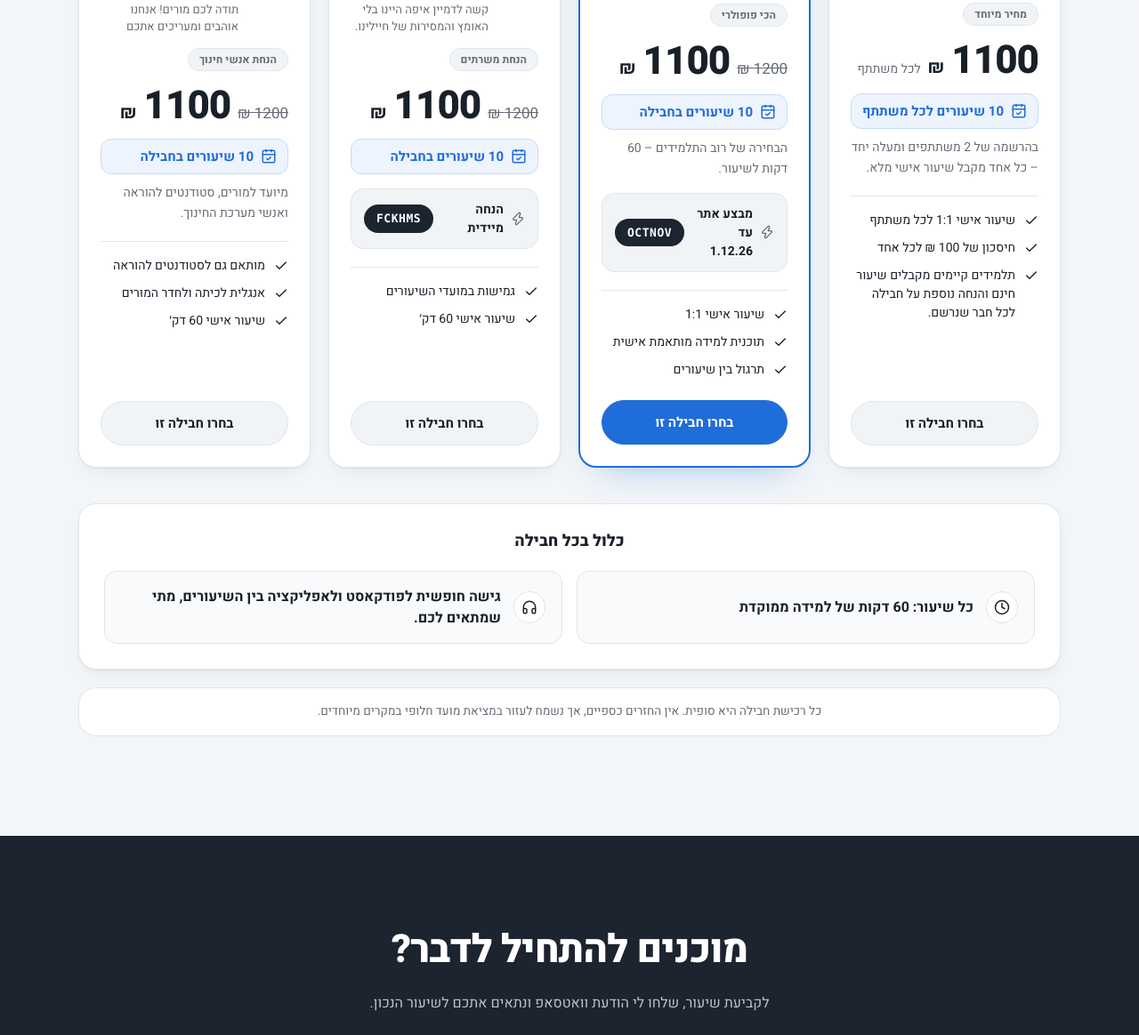
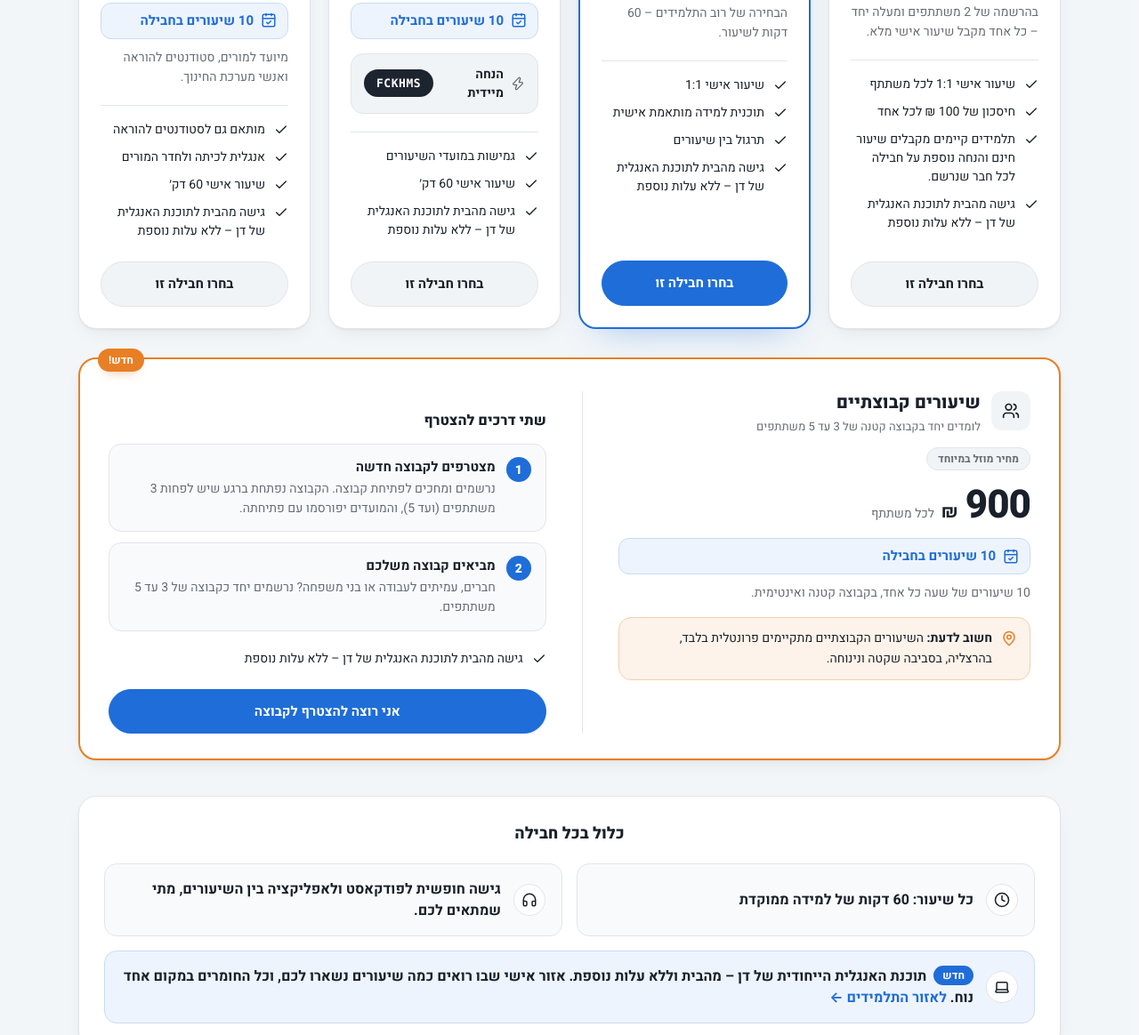
Before and after one commit to dagoldman123/englishdan, a plain HTML site: page index.html in a window 1280 px wide. Shown: the part 5591-6755 px from the top of the page at 89% size. Drawn offline with Linux system fonts and the light colour scheme.

Commit message:
Add group lessons package, Dan's software on all packages, remove OCTNOV deal
- New group package: 900 ILS per participant, 10 one-hour lessons, groups of 3-5,
  two ways to join, frontal only in Herzliya
- Every package now lists free home access to Dan's English software,
  plus a new item in "included in every package" linking to the student area
- Removed the OCTNOV promo entirely; regular package back to 1200 ILS

Co-Authored-By: Claude Opus 5.5 <noreply@anthropic.com>
Claude-Session: https://claude.ai/code/session_0183jhv4qh2BCqTyLgwBkZY2

```diff
--- a/assets/styles.css
+++ b/assets/styles.css
@@ -428,15 +428,6 @@ html.js .reviews.show-all .review.extra { display: flex; }
 /* ---------- Pricing ---------- */
 
 .pricing { padding: 112px 0; background: rgba(241, 244, 247, .6); }
-.promo-banner {
-  max-width: 560px; margin: 0 auto 48px;
-  background: #e3ecfa; border: 1px solid #a9c5ef;
-  border-radius: 16px; padding: 16px 24px; text-align: center;
-}
-.promo-banner b.title { display: block; font-size: 16px; margin-bottom: 6px; }
-.promo-banner p { font-size: 13.5px; color: var(--muted-foreground); }
-.promo-banner .hl { color: var(--accent); }
-
 .plans { display: grid; gap: 24px; align-items: stretch; }
 .plan {
   position: relative;
@@ -508,11 +499,6 @@ html.js .reviews.show-all .review.extra { display: flex; }
   margin-top: 20px; padding: 16px 20px; text-align: center;
   font-size: 13.5px; color: var(--muted-foreground);
 }
-
-/* Promo switch-off after the end date (set by a tiny script in <head>) */
-.after-promo { display: none; }
-html.promo-ended .promo-only { display: none !important; }
-html.promo-ended .after-promo { display: inline; }
 
 /* ---------- Contact ---------- */
 
@@ -655,3 +641,48 @@ html.promo-ended .after-promo { display: inline; }
   font-size: 15px; font-weight: 700; color: var(--accent);
 }
 .plan .lessons .icon { width: 18px; height: 18px; }
+
+/* ---------- Group lessons package ---------- */
+.plan-group { margin-top: 32px; padding: 32px 24px 24px; border: 2px solid var(--highlight); }
+.plan-group .ribbon { background: var(--highlight); box-shadow: 0 6px 14px -8px rgba(232, 127, 37, .7); }
+.group-grid { display: grid; gap: 28px; }
+.group-main, .group-side { display: flex; flex-direction: column; }
+.group-note {
+  margin-top: 16px;
+  display: flex; align-items: flex-start; gap: 10px;
+  background: #fdf3ea; border: 1px solid #f5cfa9;
+  border-radius: 14px; padding: 12px 14px;
+  font-size: 14px; line-height: 1.6;
+}
+.group-note .icon { width: 18px; height: 18px; margin-top: 2px; flex-shrink: 0; color: var(--highlight); }
+.group-options-title { font-size: 16px; font-weight: 800; margin-bottom: 14px; }
+.group-options { display: grid; gap: 12px; margin: 0 0 20px; padding: 0; list-style: none; }
+.group-options li {
+  display: flex; align-items: flex-start; gap: 12px;
+  background: var(--background); border: 1px solid var(--border);
+  border-radius: 14px; padding: 14px 16px;
+}
+.group-options .num {
+  flex-shrink: 0; width: 28px; height: 28px; border-radius: 999px;
+  display: grid; place-items: center;
+  background: var(--accent); color: #fff; font-size: 14px; font-weight: 800;
+}
+.group-options b { display: block; font-size: 15px; margin-bottom: 2px; }
+.group-options p { font-size: 14px; line-height: 1.6; color: var(--muted-foreground); }
+.plan-group .choose { background: var(--accent); color: #fff; border-color: var(--accent); }
+
+/* New item in "included in every package" */
+.included-new { grid-column: 1 / -1; background: #eef4fd; border-color: #c9dbf6; }
+.included-new .new-badge {
+  display: inline-block; vertical-align: 2px; margin-inline-end: 4px;
+  background: var(--accent); color: #fff;
+  font-size: 12px; font-weight: 700; border-radius: 999px; padding: 2px 10px;
+}
+.included-new a { color: var(--accent); white-space: nowrap; }
+.included-new a:hover { text-decoration: underline; }
+
+@media (min-width: 768px) {
+  .plan-group { padding: 36px 32px 28px; }
+  .group-grid { grid-template-columns: 1fr 1.15fr; gap: 40px; }
+  .group-side { border-inline-start: 1px solid var(--border); padding-inline-start: 40px; }
+}
--- a/index.html
+++ b/index.html
@@ -14,16 +14,7 @@
   <link rel="preload" href="assets/fonts/heebo-hebrew-800-normal.woff2" as="font" type="font/woff2" crossorigin>
   <link rel="preload" href="assets/fonts/heebo-hebrew-400-normal.woff2" as="font" type="font/woff2" crossorigin>
   <link rel="stylesheet" href="assets/styles.css">
-  <script>
-    /* Site-only promo (code OCTNOV) ends 1 Dec 2026, 23:59 Israel time.
-       To run a new promo, change the date below and the promo text in the pricing section. */
-    (function () {
-      var PROMO_END = new Date('2026-12-01T23:59:59+02:00');
-      var root = document.documentElement;
-      root.classList.add('js');
-      if (Date.now() > PROMO_END.getTime()) root.classList.add('promo-ended');
-    })();
-  </script>
+  <script>document.documentElement.classList.add('js');</script>
 </head>
 <body>
 
@@ -307,12 +298,6 @@
         <p>בחרו את החבילה שמתאימה לכם והתחילו לדבר אנגלית בביטחון כבר השבוע.</p>
       </div>
 
-      <!-- Site-only promo: hidden automatically after the date set in <head> -->
-      <div class="promo-banner promo-only">
-        <b class="title">מבצע מיוחד לאתר בלבד — עד חנוכה! 🕎</b>
-        <p>בין סוכות לחנוכה: הרשמו לחבילה הרגילה עם הקוד <b class="hl">OCTNOV</b> וקבלו <b>100 ₪ הנחה</b>. בתוקף עד 1 בדצמבר 2026.</p>
-      </div>
-
       <div class="plans">
 
         <article class="card plan">
@@ -327,29 +312,23 @@
             <li><svg class="icon" xmlns="http://www.w3.org/2000/svg" viewBox="0 0 24 24" fill="none" stroke="currentColor" stroke-width="2" stroke-linecap="round" stroke-linejoin="round" aria-hidden="true" focusable="false"><path d="M20 6 9 17l-5-5" /></svg>שיעור אישי 1:1 לכל משתתף</li>
             <li><svg class="icon" xmlns="http://www.w3.org/2000/svg" viewBox="0 0 24 24" fill="none" stroke="currentColor" stroke-width="2" stroke-linecap="round" stroke-linejoin="round" aria-hidden="true" focusable="false"><path d="M20 6 9 17l-5-5" /></svg>חיסכון של 100 ₪ לכל אחד</li>
             <li><svg class="icon" xmlns="http://www.w3.org/2000/svg" viewBox="0 0 24 24" fill="none" stroke="currentColor" stroke-width="2" stroke-linecap="round" stroke-linejoin="round" aria-hidden="true" focusable="false"><path d="M20 6 9 17l-5-5" /></svg>תלמידים קיימים מקבלים שיעור חינם והנחה נוספת על חבילה לכל חבר שנרשם.</li>
+            <li><svg class="icon" xmlns="http://www.w3.org/2000/svg" viewBox="0 0 24 24" fill="none" stroke="currentColor" stroke-width="2" stroke-linecap="round" stroke-linejoin="round" aria-hidden="true" focusable="false"><path d="M20 6 9 17l-5-5" /></svg>גישה מהבית לתוכנת האנגלית של דן – ללא עלות נוספת</li>
           </ul>
           <a class="btn choose" href="#contact">בחרו חבילה זו</a>
         </article>
 
         <article class="card plan featured">
-          <span class="ribbon promo-only">מבצע עד חנוכה!</span>
           <div class="head"><span class="icon-box"><svg class="icon" xmlns="http://www.w3.org/2000/svg" viewBox="0 0 24 24" fill="none" stroke="currentColor" stroke-width="2" stroke-linecap="round" stroke-linejoin="round" aria-hidden="true" focusable="false"><path d="M21.42 10.922a1 1 0 0 0-.019-1.838L12.83 5.18a2 2 0 0 0-1.66 0L2.6 9.08a1 1 0 0 0 0 1.832l8.57 3.908a2 2 0 0 0 1.66 0z" /><path d="M22 10v6" /><path d="M6 12.5V16a6 3 0 0 0 12 0v-3.5" /></svg></span><div><h3>החבילה הרגילה</h3></div></div>
           <span class="tag">הכי פופולרי</span>
-          <div class="price">
-            <span class="old promo-only">1200 ₪</span>
-            <span class="amount"><span class="promo-only">1100</span><span class="after-promo">1200</span></span><span class="cur">₪</span>
-          </div>
+          <div class="price"><span class="amount">1200</span><span class="cur">₪</span></div>
           <div class="lessons"><svg class="icon" xmlns="http://www.w3.org/2000/svg" viewBox="0 0 24 24" fill="none" stroke="currentColor" stroke-width="2" stroke-linecap="round" stroke-linejoin="round" aria-hidden="true" focusable="false"><path d="M8 2v3" /><path d="M16 2v3" /><rect x="3" y="3" width="18" height="18" rx="2" /><path d="M3 9h18" /><path d="m9 15 2 2 4-4" /></svg> 10 שיעורים בחבילה</div>
           <p class="desc">הבחירה של רוב התלמידים – 60 דקות לשיעור.</p>
-          <div class="coupon promo-only">
-            <span class="label"><svg class="icon" xmlns="http://www.w3.org/2000/svg" viewBox="0 0 24 24" fill="none" stroke="currentColor" stroke-width="2" stroke-linecap="round" stroke-linejoin="round" aria-hidden="true" focusable="false"><path d="M15.914 4a1.5 1.5 0 00-2.474-1.561l-9 9A1.5 1.5 0 005.5 14h4.002a.5.5 0 01.471.666L8.086 20a1.5 1.5 0 002.475 1.56l9-9A1.5 1.5 0 0018.5 10h-3.997a.5.5 0 01-.472-.667z" /></svg> מבצע אתר עד 1.12.26</span>
-            <span class="code-dark">OCTNOV</span>
-          </div>
           <div class="rule"></div>
           <ul class="features">
             <li><svg class="icon" xmlns="http://www.w3.org/2000/svg" viewBox="0 0 24 24" fill="none" stroke="currentColor" stroke-width="2" stroke-linecap="round" stroke-linejoin="round" aria-hidden="true" focusable="false"><path d="M20 6 9 17l-5-5" /></svg>שיעור אישי 1:1</li>
             <li><svg class="icon" xmlns="http://www.w3.org/2000/svg" viewBox="0 0 24 24" fill="none" stroke="currentColor" stroke-width="2" stroke-linecap="round" stroke-linejoin="round" aria-hidden="true" focusable="false"><path d="M20 6 9 17l-5-5" /></svg>תוכנית למידה מותאמת אישית</li>
             <li><svg class="icon" xmlns="http://www.w3.org/2000/svg" viewBox="0 0 24 24" fill="none" stroke="currentColor" stroke-width="2" stroke-linecap="round" stroke-linejoin="round" aria-hidden="true" focusable="false"><path d="M20 6 9 17l-5-5" /></svg>תרגול בין שיעורים</li>
+            <li><svg class="icon" xmlns="http://www.w3.org/2000/svg" viewBox="0 0 24 24" fill="none" stroke="currentColor" stroke-width="2" stroke-linecap="round" stroke-linejoin="round" aria-hidden="true" focusable="false"><path d="M20 6 9 17l-5-5" /></svg>גישה מהבית לתוכנת האנגלית של דן – ללא עלות נוספת</li>
           </ul>
           <a class="btn choose" href="#contact">בחרו חבילה זו</a>
         </article>
@@ -368,6 +347,7 @@
           <ul class="features">
             <li><svg class="icon" xmlns="http://www.w3.org/2000/svg" viewBox="0 0 24 24" fill="none" stroke="currentColor" stroke-width="2" stroke-linecap="round" stroke-linejoin="round" aria-hidden="true" focusable="false"><path d="M20 6 9 17l-5-5" /></svg>גמישות במועדי השיעורים</li>
             <li><svg class="icon" xmlns="http://www.w3.org/2000/svg" viewBox="0 0 24 24" fill="none" stroke="currentColor" stroke-width="2" stroke-linecap="round" stroke-linejoin="round" aria-hidden="true" focusable="false"><path d="M20 6 9 17l-5-5" /></svg>שיעור אישי 60 דק׳</li>
+            <li><svg class="icon" xmlns="http://www.w3.org/2000/svg" viewBox="0 0 24 24" fill="none" stroke="currentColor" stroke-width="2" stroke-linecap="round" stroke-linejoin="round" aria-hidden="true" focusable="false"><path d="M20 6 9 17l-5-5" /></svg>גישה מהבית לתוכנת האנגלית של דן – ללא עלות נוספת</li>
           </ul>
           <a class="btn choose" href="#contact">בחרו חבילה זו</a>
         </article>
@@ -384,17 +364,44 @@
             <li><svg class="icon" xmlns="http://www.w3.org/2000/svg" viewBox="0 0 24 24" fill="none" stroke="currentColor" stroke-width="2" stroke-linecap="round" stroke-linejoin="round" aria-hidden="true" focusable="false"><path d="M20 6 9 17l-5-5" /></svg>מותאם גם לסטודנטים להוראה</li>
             <li><svg class="icon" xmlns="http://www.w3.org/2000/svg" viewBox="0 0 24 24" fill="none" stroke="currentColor" stroke-width="2" stroke-linecap="round" stroke-linejoin="round" aria-hidden="true" focusable="false"><path d="M20 6 9 17l-5-5" /></svg>אנגלית לכיתה ולחדר המורים</li>
             <li><svg class="icon" xmlns="http://www.w3.org/2000/svg" viewBox="0 0 24 24" fill="none" stroke="currentColor" stroke-width="2" stroke-linecap="round" stroke-linejoin="round" aria-hidden="true" focusable="false"><path d="M20 6 9 17l-5-5" /></svg>שיעור אישי 60 דק׳</li>
+            <li><svg class="icon" xmlns="http://www.w3.org/2000/svg" viewBox="0 0 24 24" fill="none" stroke="currentColor" stroke-width="2" stroke-linecap="round" stroke-linejoin="round" aria-hidden="true" focusable="false"><path d="M20 6 9 17l-5-5" /></svg>גישה מהבית לתוכנת האנגלית של דן – ללא עלות נוספת</li>
           </ul>
           <a class="btn choose" href="#contact">בחרו חבילה זו</a>
         </article>
 
       </div>
 
+      <article class="card plan plan-group">
+        <span class="ribbon">חדש!</span>
+        <div class="group-grid">
+          <div class="group-main">
+            <div class="head"><span class="icon-box"><svg class="icon" xmlns="http://www.w3.org/2000/svg" viewBox="0 0 24 24" fill="none" stroke="currentColor" stroke-width="2" stroke-linecap="round" stroke-linejoin="round" aria-hidden="true" focusable="false"><path d="M16 21v-2a4 4 0 0 0-4-4H6a4 4 0 0 0-4 4v2" /><path d="M16 3.128a4 4 0 0 1 0 7.744" /><path d="M22 21v-2a4 4 0 0 0-3-3.87" /><circle cx="9" cy="7" r="4" /></svg></span><div><h3>שיעורים קבוצתיים</h3><p class="subtitle">לומדים יחד בקבוצה קטנה של 3 עד 5 משתתפים</p></div></div>
+            <span class="tag">מחיר מוזל במיוחד</span>
+            <div class="price"><span class="amount">900</span><span class="cur">₪</span><span class="per">לכל משתתף</span></div>
+            <div class="lessons"><svg class="icon" xmlns="http://www.w3.org/2000/svg" viewBox="0 0 24 24" fill="none" stroke="currentColor" stroke-width="2" stroke-linecap="round" stroke-linejoin="round" aria-hidden="true" focusable="false"><path d="M8 2v3" /><path d="M16 2v3" /><rect x="3" y="3" width="18" height="18" rx="2" /><path d="M3 9h18" /><path d="m9 15 2 2 4-4" /></svg> 10 שיעורים בחבילה</div>
+            <p class="desc">10 שיעורים של שעה כל אחד, בקבוצה קטנה ואינטימית.</p>
+            <div class="group-note"><svg class="icon" xmlns="http://www.w3.org/2000/svg" viewBox="0 0 24 24" fill="none" stroke="currentColor" stroke-width="2" stroke-linecap="round" stroke-linejoin="round" aria-hidden="true" focusable="false"><path d="M20 10c0 4.993-5.539 10.193-7.399 11.799a1 1 0 0 1-1.202 0C9.539 20.193 4 14.993 4 10a8 8 0 0 1 16 0" /><circle cx="12" cy="10" r="3" /></svg><p><b>חשוב לדעת:</b> השיעורים הקבוצתיים מתקיימים פרונטלית בלבד, בהרצליה, בסביבה שקטה ונינוחה.</p></div>
+          </div>
+          <div class="group-side">
+            <h4 class="group-options-title">שתי דרכים להצטרף</h4>
+            <ol class="group-options">
+              <li><span class="num">1</span><div><b>מצטרפים לקבוצה חדשה</b><p>נרשמים ומחכים לפתיחת קבוצה. הקבוצה נפתחת ברגע שיש לפחות 3 משתתפים (ועד 5), והמועדים יפורסמו עם פתיחתה.</p></div></li>
+              <li><span class="num">2</span><div><b>מביאים קבוצה משלכם</b><p>חברים, עמיתים לעבודה או בני משפחה? נרשמים יחד כקבוצה של 3 עד 5 משתתפים.</p></div></li>
+            </ol>
+            <ul class="features">
+              <li><svg class="icon" xmlns="http://www.w3.org/2000/svg" viewBox="0 0 24 24" fill="none" stroke="currentColor" stroke-width="2" stroke-linecap="round" stroke-linejoin="round" aria-hidden="true" focusable="false"><path d="M20 6 9 17l-5-5" /></svg>גישה מהבית לתוכנת האנגלית של דן – ללא עלות נוספת</li>
+            </ul>
+            <a class="btn choose" href="#contact">אני רוצה להצטרף לקבוצה</a>
+          </div>
+        </div>
+      </article>
+
       <div class="card included">
         <h3>כלול בכל חבילה</h3>
         <div class="included-grid">
           <div class="included-item"><span class="icon-circle"><svg class="icon" xmlns="http://www.w3.org/2000/svg" viewBox="0 0 24 24" fill="none" stroke="currentColor" stroke-width="2" stroke-linecap="round" stroke-linejoin="round" aria-hidden="true" focusable="false"><circle cx="12" cy="12" r="10" /><path d="M12 6v6l4 2" /></svg></span>כל שיעור: 60 דקות של למידה ממוקדת</div>
           <div class="included-item"><span class="icon-circle"><svg class="icon" xmlns="http://www.w3.org/2000/svg" viewBox="0 0 24 24" fill="none" stroke="currentColor" stroke-width="2" stroke-linecap="round" stroke-linejoin="round" aria-hidden="true" focusable="false"><path d="M3 14h3a2 2 0 0 1 2 2v3a2 2 0 0 1-2 2H5a2 2 0 0 1-2-2v-7a9 9 0 0 1 18 0v7a2 2 0 0 1-2 2h-1a2 2 0 0 1-2-2v-3a2 2 0 0 1 2-2h3" /></svg></span>גישה חופשית לפודקאסט ולאפליקציה בין השיעורים, מתי שמתאים לכם.</div>
+          <div class="included-item included-new"><span class="icon-circle"><svg class="icon" xmlns="http://www.w3.org/2000/svg" viewBox="0 0 24 24" fill="none" stroke="currentColor" stroke-width="2" stroke-linecap="round" stroke-linejoin="round" aria-hidden="true" focusable="false"><path d="M18 5a2 2 0 0 1 2 2v8.526a2 2 0 0 0 .212.897l1.068 2.127a1 1 0 0 1-.9 1.45H3.62a1 1 0 0 1-.9-1.45l1.068-2.127A2 2 0 0 0 4 15.526V7a2 2 0 0 1 2-2z" /><path d="M20.054 15.987H3.946" /></svg></span><div><span class="new-badge">חדש</span> תוכנת האנגלית הייחודית של דן – מהבית וללא עלות נוספת. אזור אישי שבו רואים כמה שיעורים נשארו לכם, וכל החומרים במקום אחד נוח. <a href="students/">לאזור התלמידים ←</a></div></div>
         </div>
       </div>
 
```
